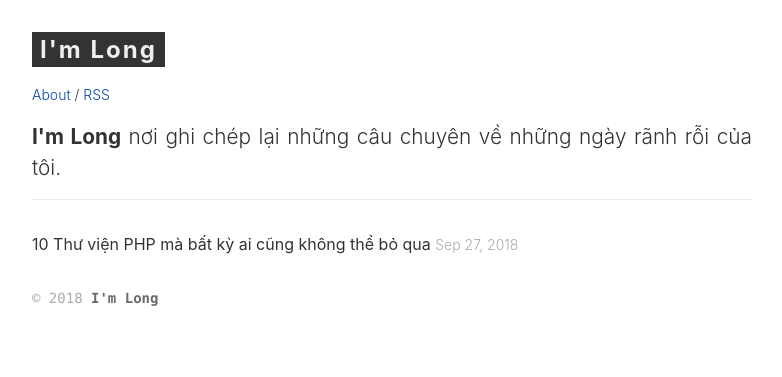
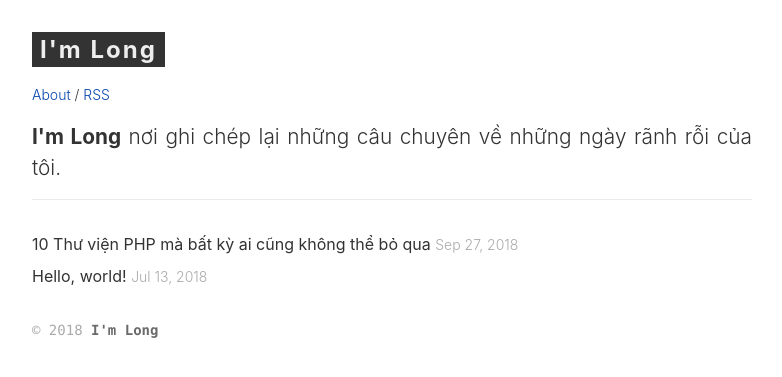
Before and after one commit to longvox/imlong, a Jekyll site: the page built from index.html, in a window 1280 px wide. Shown: the top 377 px of the page, without its empty margins (248-1030 px from the left). Built offline with Jekyll 4.4.1, drawn with Linux system fonts in a browser that asks for light colours; part of the change alters nothing that is shown.

Commit message:
Update and rename Hello-world.md to 2018-7-13-Hello-world.md

```diff
--- a/_posts/Hello-world.md
+++ b/_posts/2018-7-13-Hello-world.md
@@ -3,8 +3,6 @@ layout: post
 title: Hello, world!
 tags: [First Blog]
 comment: false
-date:  2018-7-13 09:49:00
-permalink: Hello-world
 ---
 
 ## Hello, world!
```
